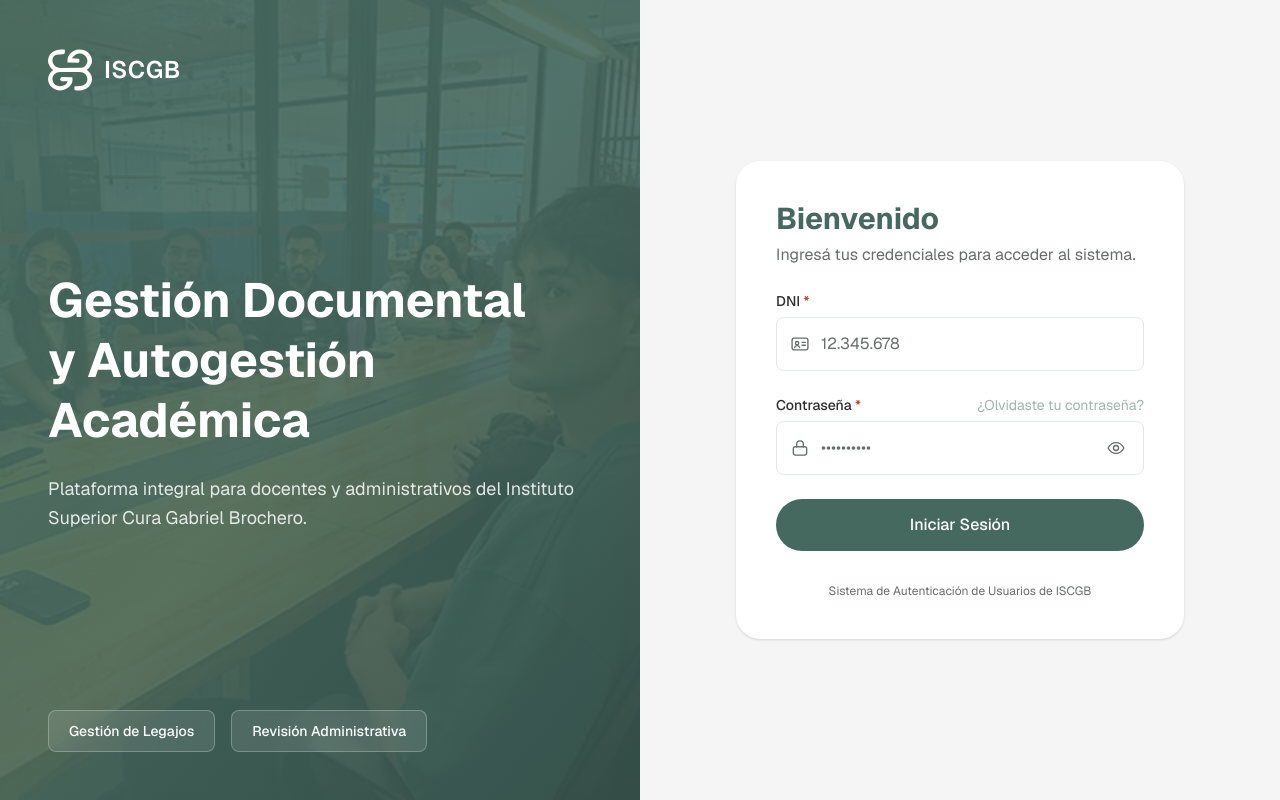
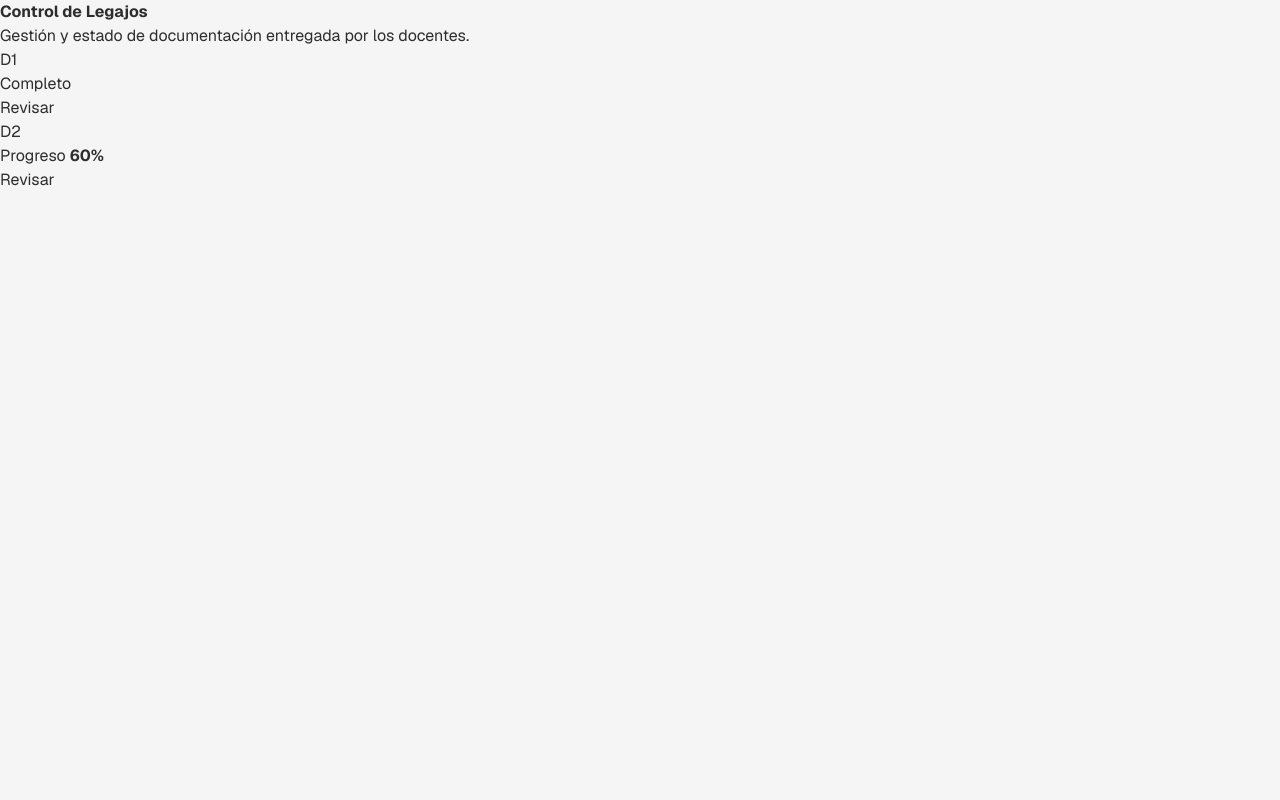
Before and after one commit to AnahidBG/ISCGB_Frontend, an Angular app: page /control-legajos in a window 1280 px wide. Before the commit this address led to /login. Built offline with nearby package versions, Linux system fonts and the light colour scheme; a web font is replaced by a local one.

Commit message:
feat(legajo): cree la estructura inicial y maquetado HTML de control de legajos

```diff
--- a/src/app/app.routes.ts
+++ b/src/app/app.routes.ts
@@ -1,5 +1,6 @@
 import { Routes } from '@angular/router';
 import { authGuard } from './core/auth/auth.guard';
+import { ControlLegajosComponent } from './pages/control-legajos/control-legajos';
 
 /**
  * Rutas de la aplicación.
@@ -9,6 +10,7 @@ import { authGuard } from './core/auth/auth.guard';
  * crezca a los cuatro dashboards.
  */
 export const routes: Routes = [
+  { path: 'control-legajos', component: ControlLegajosComponent },
   {
     path: 'login',
     title: 'Iniciar sesión · ISCGB',
@@ -50,5 +52,5 @@ export const routes: Routes = [
   {
     path: '**',
     redirectTo: 'login',
-  },
+  }
 ];
--- /dev/null
+++ b/src/app/pages/control-legajos/control-legajos.html
@@ -0,0 +1,44 @@
+<div class="control-legajos-container">
+    <!-- Encabezado -->
+     <header class="section-header">
+    <h2>Control de Legajos</h2>
+    <p class="subtitle">Gestión y estado de documentación entregada por los docentes.</p>
+  </header>
+</div>
+
+<!-- Lista de tarjetas de docentes -->
+  <div class="legajos-list">
+    <div class="legajo-card" *ngFor="let docente of docentes">
+
+      <!-- Avatar con Iniciales -->
+      <div class="avatar-circle">
+        {{ docente.iniciales }}
+      </div>
+
+      <!-- Barra de Progreso y Estado -->
+      <div class="progreso-section">
+        <ng-container *ngIf="docente.progreso === 100; else progresoIncompleto">
+          <span class="badge-completo">
+            <i class="bi bi-check-circle-fill"></i> Completo
+          </span>
+        </ng-container>
+
+        <ng-template #progresoIncompleto>
+          <div class="bar-container">
+            <span class="progreso-label">Progreso <strong>{{ docente.progreso }}%</strong></span>
+            <div class="progress-bar">
+              <div class="progress-fill" [style.width.%]="docente.progreso"></div>
+            </div>
+          </div>
+        </ng-template>
+      </div>
+
+      <!-- Botón de Acción para revisar -->
+      <div class="accion-section">
+        <button class="btn-revisar" (click)="revisarLegajo(docente.idDocente)">
+          <i class="bi bi-eye"></i> Revisar
+        </button>
+      </div>
+
+    </div>
+  </div>
--- /dev/null
+++ b/src/app/pages/control-legajos/control-legajos.ts
@@ -0,0 +1,51 @@
+import { Component } from '@angular/core';
+import { CommonModule } from '@angular/common';
+import { Router } from '@angular/router';
+
+interface DocenteLegajo {
+  idDocente: number;
+  nombre: string;
+  dni: string;
+  materia: string;
+  iniciales: string;
+  progreso: number;
+  estado: 'Completo' | 'En Proceso';
+}
+
+@Component({
+  selector: 'app-control-legajos',
+  standalone: true,
+  imports: [CommonModule],
+  templateUrl: './control-legajos.html',
+  styleUrl: './control-legajos.scss'
+})
+export class ControlLegajosComponent {
+
+ //Creamos una lista ficticia (Mock) para diseñar y ver la interfaz en tiempo real sin depender del backend
+  docentes: DocenteLegajo[] = [
+    {
+      idDocente: 1,
+      nombre: 'Docente Ejemplo 1',
+      dni: '30.123.456',
+      materia: 'Materia A',
+      iniciales: 'D1',
+      progreso: 100,
+      estado: 'Completo'
+    },
+    {
+      idDocente: 2,
+      nombre: 'Docente Ejemplo 2',
+      dni: '28.987.654',
+      materia: 'Materia B',
+      iniciales: 'D2',
+      progreso: 60,
+      estado: 'En Proceso'
+    }
+  ];
+
+  constructor(private router: Router) {}
+
+  revisarLegajo(idDocente: number): void {
+    console.log('Revisar legajo del docente ID:', idDocente);
+  }
+}
```
Also changed, not shown: src/app/pages/control-legajos/control-legajos.scss (added), 1 other file (tests, documents, lock files or other folders).
